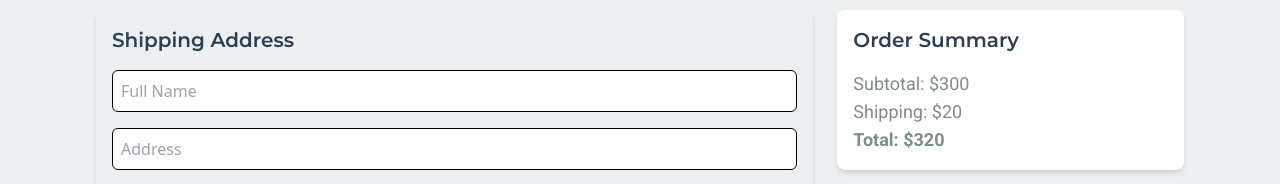
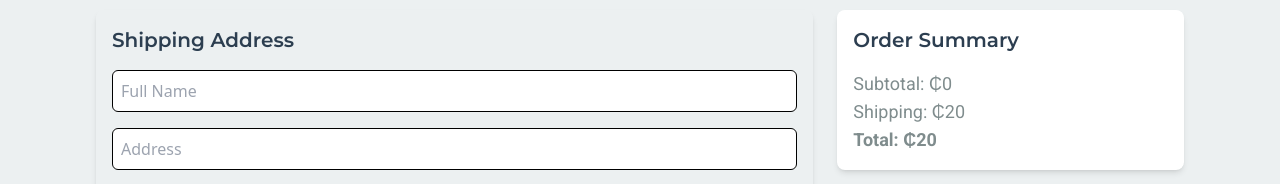
Before and after one commit to Pius-Donkor/e-commerce-vite, a React (Vite) app: page /checkoutPage in a window 1280 px wide. Shown: the part 214-398 px from the top of the page. Built offline with nearby package versions, Linux system fonts and the light colour scheme.

Commit message:
Update ShippingSection.jsx

```diff
--- a/src/features/Checkout/ShippingSection.jsx
+++ b/src/features/Checkout/ShippingSection.jsx
@@ -2,7 +2,11 @@
 import { useForm } from "react-hook-form";
 import Button from "../../ui/Button";
 
-export default function ShippingSection({ onNextStep, setShippingDetails }) {
+export default function ShippingSection({
+  onNextStep,
+  setShippingDetails,
+  cartItems = [],
+}) {
   const {
     register,
     handleSubmit,
@@ -20,6 +24,10 @@ export default function ShippingSection({ onNextStep, setShippingDetails }) {
     reset();
     onNextStep(); // Move to the next step
   };
+  const subtotal = cartItems.reduce(
+    (acc, item) => acc + item.price * item.quantity,
+    0
+  );
 
   const selectedPaymentMethod = watch("paymentMethod", "Credit Card");
 
@@ -193,9 +201,9 @@ export default function ShippingSection({ onNextStep, setShippingDetails }) {
 
         <div className="bg-[#fff] h-fit shadow-md rounded-lg p-4 sticky top-20">
           <h3 className="text-xl font-semibold mb-4">Order Summary</h3>
-          <p className="text-lg">Subtotal: $300</p>
-          <p className="text-lg">Shipping: $20</p>
-          <p className="text-lg font-bold">Total: $320</p>
+          <p className="text-lg">Subtotal: &#8373;{subtotal}</p>
+          <p className="text-lg">Shipping: &#8373;20</p>
+          <p className="text-lg font-bold">Total: &#8373;{subtotal + 20}</p>
         </div>
       </div>
     </div>
```
